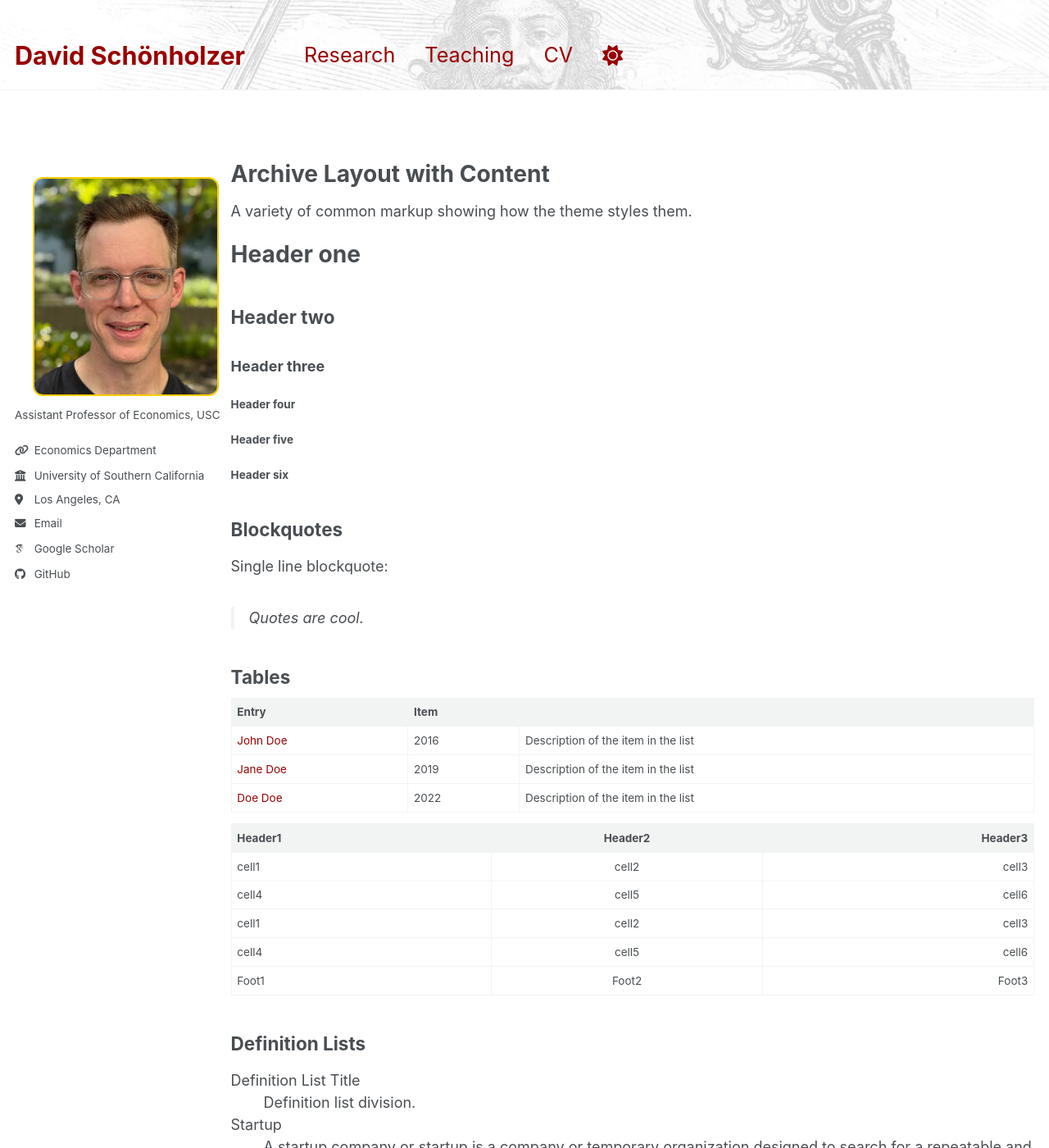
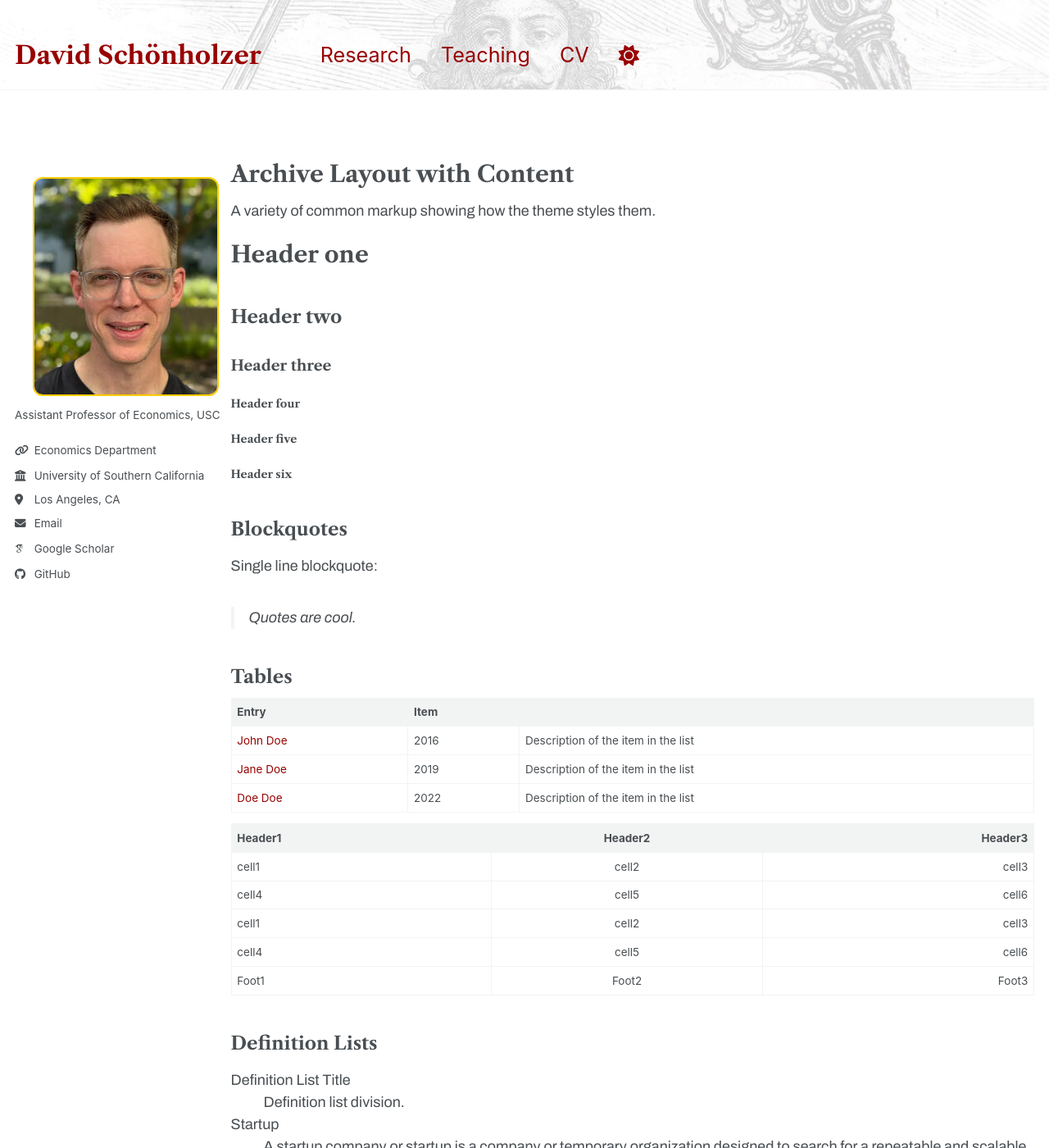
Before and after one commit to david-sch/david-sch.github.io, a Jekyll site: the page built from _pages/archive-layout-with-content.md, in a window 1280 px wide and 1400 px high. Shown: the whole window at 82% size. Built offline with Jekyll 4.4.1, drawn with Linux system fonts in a browser that asks for light colours; some web fonts are replaced; a script bundle is joined from its source files by our own code; library files that are not in the unit come from our copies.

Commit message:
USC-style typography: Archivo body + Libre Caslon Text headings (Google Fonts)

```diff
--- a/_includes/head/custom.html
+++ b/_includes/head/custom.html
@@ -14,4 +14,9 @@
 <link rel="icon" href="/images/favicon.ico"/>
 <meta name="theme-color" content="#ffffff"/>
 
+<!-- USC-style web fonts: Libre Caslon Text (headings) + Archivo (body) -->
+<link rel="preconnect" href="https://fonts.googleapis.com">
+<link rel="preconnect" href="https://fonts.gstatic.com" crossorigin>
+<link href="https://fonts.googleapis.com/css2?family=Archivo:ital,wght@0,400;0,500;0,600;0,700;1,400&family=Libre+Caslon+Text:ital,wght@0,400;0,700;1,400&display=swap" rel="stylesheet">
+
 <!-- end custom head snippets -->
--- a/assets/css/main.scss
+++ b/assets/css/main.scss
@@ -641,3 +641,15 @@ html[data-theme="dark"] {
 
 /* Figure note: smaller still */
 .figure-note { font-size: 0.64em; }
+
+/* ==========================================================================
+   USC-style typography: Archivo (body) + Libre Caslon Text (headings)
+   ========================================================================== */
+html, body {
+  font-family: "Archivo", -apple-system, "Helvetica Neue", Arial, sans-serif;
+}
+h1, h2, h3, h4, h5, h6,
+.archive__item-title,
+.site-header .masthead__menu-item--lg a {
+  font-family: "Libre Caslon Text", Georgia, serif;
+}
```
